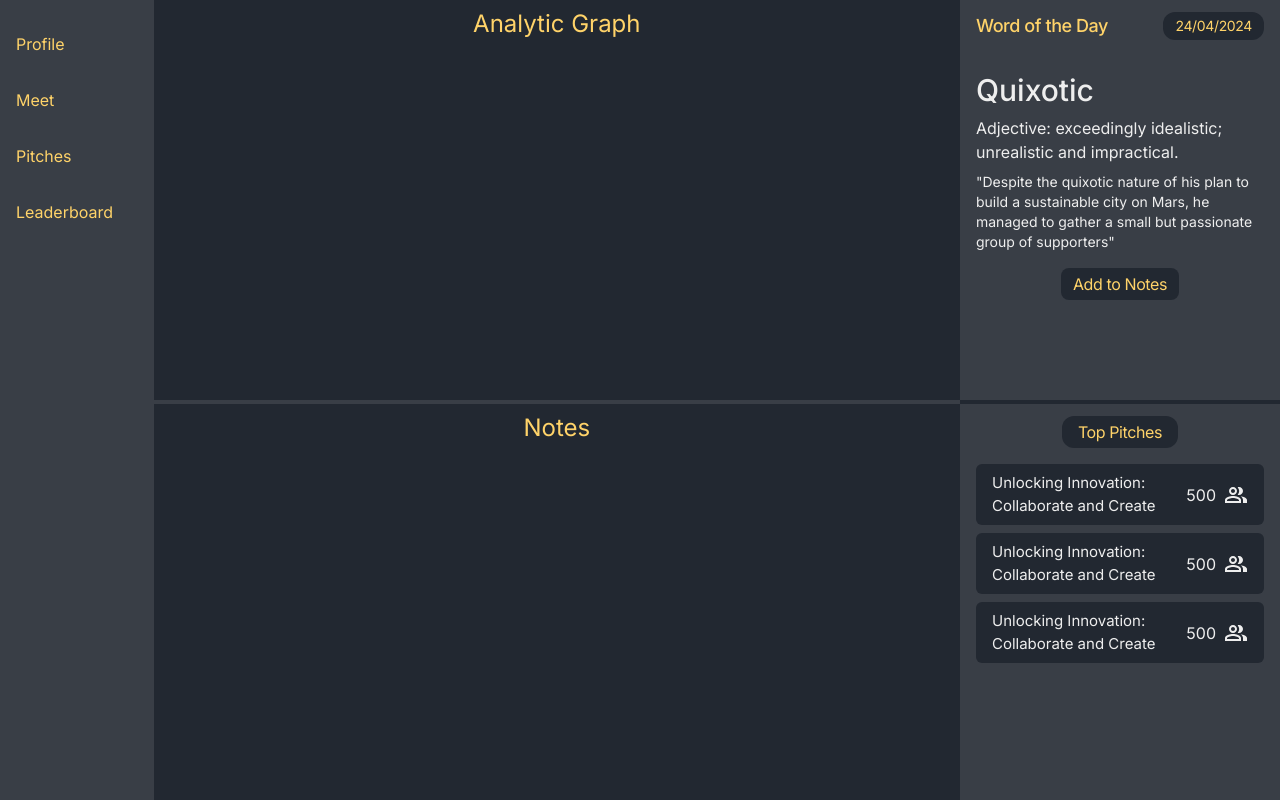
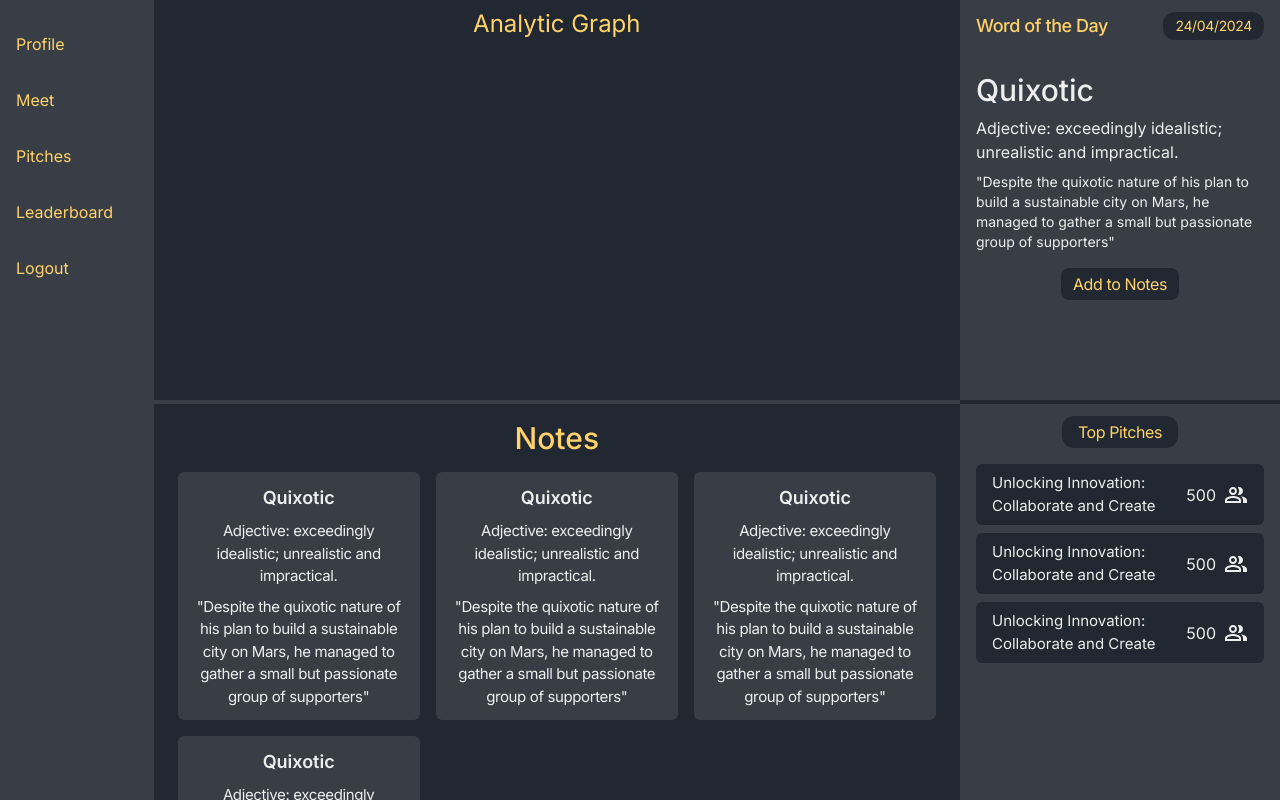
Before and after one commit to Hello-Utkarsh/ConvoBuddy, a Next.js app: page /dashboard in a window 1280 px wide. Built offline with nearby package versions, Linux system fonts and the light colour scheme; no server answers.

Commit message:
added notecard and logout btn

```diff
--- /dev/null
+++ b/app/components/NoteCard.tsx
@@ -0,0 +1,14 @@
+import React from 'react'
+
+const NoteCard = (props: any) => {
+
+    return (
+        <div className='bg-[#393E46] text-[#EEEEEE] w-fit h-fit rounded-md py-3 px-3 flex flex-col justify-center items-center text-center mx-2 my-2'>
+            <h3 className='text-lg font-semibold'>{props.item.word}</h3>
+            <p className='mt-2 tracking-tight text-[15px]'>{props.item.meaning}</p>
+            <p className='mt-2 tracking-tight text-[15px]'>&quot;{props.item.use}&quot;</p>
+        </div>
+    )
+}
+
+export default NoteCard
--- a/app/components/Sidebar.tsx
+++ b/app/components/Sidebar.tsx
@@ -1,6 +1,10 @@
+'use client'
+import { useClerk } from '@clerk/nextjs'
 import React from 'react'
 
 const Sidebar = () => {
+
+    const { signOut } = useClerk()
     return (
         <div className='w-[12%] h-[100vh] bg-[#393E46] flex flex-col item-center'>
             <div className='my-4 flex flex-col'>
@@ -8,6 +12,7 @@ const Sidebar = () => {
                 <button className=' hover:bg-[#222831] text-start pl-4 text-[#FFD369] py-2 rounded-sm my-2'>Meet</button>
                 <button className=' hover:bg-[#222831] text-start pl-4 text-[#FFD369] py-2 rounded-sm my-2'>Pitches</button>
                 <button className=' hover:bg-[#222831] text-start pl-4 text-[#FFD369] py-2 rounded-sm my-2'>Leaderboard</button>
+                <button onClick={() => signOut({redirectUrl: '/'}) } className=' hover:bg-[#222831] text-start pl-4 text-[#FFD369] py-2 rounded-sm my-2'>Logout</button>
             </div>
         </div>
     )
--- a/app/dashboard/page.tsx
+++ b/app/dashboard/page.tsx
@@ -2,17 +2,46 @@ import React from 'react'
 import Sidebar from '../components/Sidebar'
 import WordOfTheDay from '../components/WordOfTheDay'
 import Pitches from '../components/Pitches'
+import NoteCard from '../components/NoteCard'
 
 const Page = () => {
+  const words = [
+    {
+      word: "Quixotic",
+      meaning: "Adjective: exceedingly idealistic; unrealistic and impractical.",
+      use: "Despite the quixotic nature of his plan to build a sustainable city on Mars, he managed to gather a small but passionate group of supporters"
+    },
+    {
+      word: "Quixotic",
+      meaning: "Adjective: exceedingly idealistic; unrealistic and impractical.",
+      use: "Despite the quixotic nature of his plan to build a sustainable city on Mars, he managed to gather a small but passionate group of supporters"
+    },
+    {
+      word: "Quixotic",
+      meaning: "Adjective: exceedingly idealistic; unrealistic and impractical.",
+      use: "Despite the quixotic nature of his plan to build a sustainable city on Mars, he managed to gather a small but passionate group of supporters"
+    },
+    {
+      word: "Quixotic",
+      meaning: "Adjective: exceedingly idealistic; unrealistic and impractical.",
+      use: "Despite the quixotic nature of his plan to build a sustainable city on Mars, he managed to gather a small but passionate group of supporters"
+    }
+  ]
+
   return (
     <div className='flex'>
       <Sidebar />
-      <div className='w-[63%] divide-y-4 divide-[#393E46]'>
+      <div className='w-[63%] divide-y-4 divide-[#393E46] overflow-y-scroll'>
         <div className='w-full h-[50vh] py-2'>
           <h1 className='text-[#FFD369] text-2xl w-fit mx-auto'>Analytic Graph</h1>
         </div>
         <div className='w-full h-[50vh] py-2'>
-          <h1 className='text-[#FFD369] text-2xl w-fit mx-auto'>Notes</h1>
+          <h1 className='text-[#FFD369] text-3xl font-medium my-2  w-fit mx-auto'>Notes</h1>
+          <div className='w-full px-4 grid grid-cols-3'>
+            {words ? words.map((item) => {
+              return <NoteCard item={item}/>
+            }): null}
+          </div>
         </div>
       </div>
       <div className='flex flex-col w-[25%] h-[100vh] divide-y-4 divide-[#222831] bg-[#393E46]'>
```
